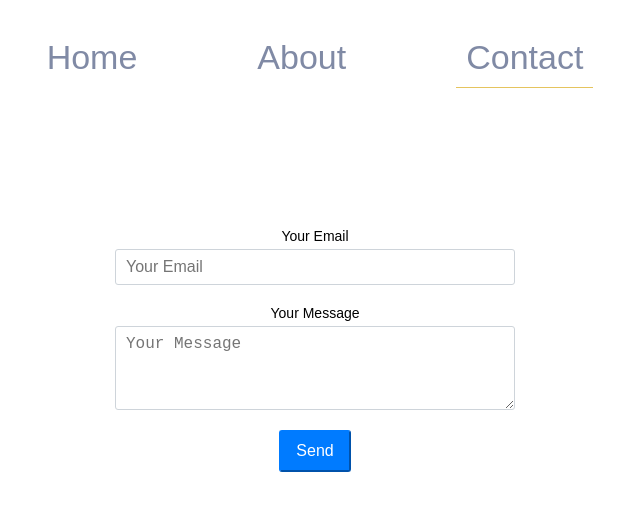
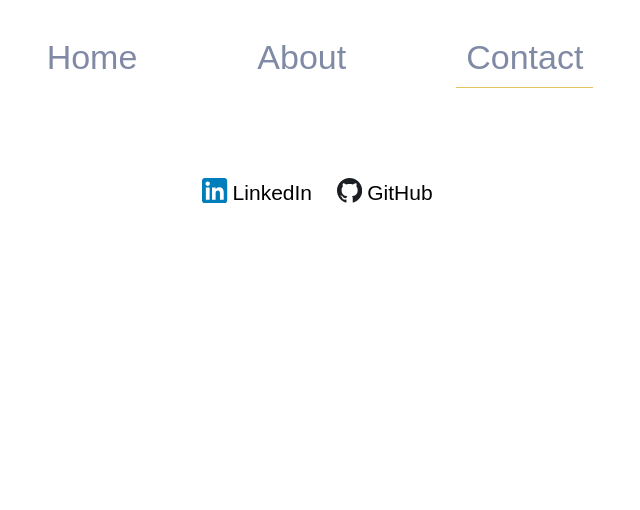
Before and after one commit to ksb86/shanebarnwell.com, a React app: page /contact in a window 1280 px wide. Shown: the top 510 px of the page, without its empty margins (325-965 px from the left). Built offline with nearby package versions, Linux system fonts and the light colour scheme; the HTML template or start-up script is replaced by a standard one.

Commit message:
comment out form add socials

```diff
--- a/src/Template.js
+++ b/src/Template.js
@@ -14,7 +14,7 @@
       <link href="/favicon.ico" rel="icon" type="image/x-icon" />
       <link rel="stylesheet" href="${cssPath}">
       <script src="${jsPath}" defer></script>
-      <script src="https://www.google.com/recaptcha/api.js?render=6LcNzugUAAAAAJwPesYxSIz6nhDdtJ0uVXJW-r7x"></script>
+      <!-- script src="https://www.google.com/recaptcha/api.js?render=6LcNzugUAAAAAJwPesYxSIz6nhDdtJ0uVXJW-r7x"></script -->
       <!-- Google tag (gtag.js) -->
       <script async src="https://www.googletagmanager.com/gtag/js?id=G-CG5LHC8BRL"></script>
       <script>
--- a/src/less/contact.less
+++ b/src/less/contact.less
@@ -1,4 +1,27 @@
 .page-contact {
+    .social {
+        margin-top: 5rem;
+        display: flex;
+        text-align: center;
+        justify-content: center;
+        a {
+            display: flex;
+            align-items: center;
+            justify-content: center;
+            padding: 0 10px;
+            font-size: 1.5rem;
+            text-decoration: none;
+            color: black;
+            &:hover {
+                transform: scale(1.03);
+            }
+            .social-logo {
+                padding: 0 5px 5px;
+                height: 1.8rem;
+                width: 1.8rem;
+            }
+        }
+    }
     .contact-form {
         max-width: 400px;
         margin: auto;
--- a/src/shared/Contact.js
+++ b/src/shared/Contact.js
@@ -1,82 +1,92 @@
 import React, { Component } from 'react';
-import fetch from 'isomorphic-fetch';
+// import fetch from 'isomorphic-fetch';
 
 class Contact extends Component {
-    constructor(props) {
-        super(props);
+    // constructor(props) {
+    //     super(props);
 
-        this.state = {
-            message: '',
-            formDisabled: false
-        };
-    }
+    //     this.state = {
+    //         message: '',
+    //         formDisabled: false
+    //     };
+    // }
     componentDidMount() {
         document.body.className = 'page-contact';
     }
 
-    handleContactSubmit = async e => {
-        e.preventDefault();
-        const email = document.getElementById('emailInput').value;
-        const message = document.getElementById('messageInput').value;
-        if (email.trim().length < 1 || message.trim().length < 1) {
-            alert('Email and message required');
-            return false;
-        }
-        this.setState({
-            ...this.state,
-            formDisabled: true
-        });
+    // handleContactSubmit = async e => {
+    //     e.preventDefault();
+    //     const email = document.getElementById('emailInput').value;
+    //     const message = document.getElementById('messageInput').value;
+    //     if (email.trim().length < 1 || message.trim().length < 1) {
+    //         alert('Email and message required');
+    //         return false;
+    //     }
+    //     this.setState({
+    //         ...this.state,
+    //         formDisabled: true
+    //     });
 
-        const token = await new Promise((res, rej) => {
-            grecaptcha.ready(function() {
-                grecaptcha.execute('6LcNzugUAAAAAJwPesYxSIz6nhDdtJ0uVXJW-r7x', {action: 'contact'}).then(function(token) {
-                   res(token);
-                });
-            });
-        });
+    //     const token = await new Promise((res, rej) => {
+    //         grecaptcha.ready(function() {
+    //             grecaptcha.execute('6LcNzugUAAAAAJwPesYxSIz6nhDdtJ0uVXJW-r7x', {action: 'contact'}).then(function(token) {
+    //                res(token);
+    //             });
+    //         });
+    //     });
 
-        fetch('/contact', {
-            method: 'POST',
-            headers: {
-                'Content-Type': 'application/json;charset=UTF-8'
-            },
-            body: JSON.stringify({email, message, js: true, token})
-        }).then((data) => {
-            if(data.ok) {
-                return data.json();
-            }
-            throw new Error('Network response was not ok.');
-        }).then(response => {
-            if (response.sent) {
-                this.setState({
-                    ...this.state,
-                    message: 'Thanks for your message!'
-                });
+    //     fetch('/contact', {
+    //         method: 'POST',
+    //         headers: {
+    //             'Content-Type': 'application/json;charset=UTF-8'
+    //         },
+    //         body: JSON.stringify({email, message, js: true, token})
+    //     }).then((data) => {
+    //         if(data.ok) {
+    //             return data.json();
+    //         }
+    //         throw new Error('Network response was not ok.');
+    //     }).then(response => {
+    //         if (response.sent) {
+    //             this.setState({
+    //                 ...this.state,
+    //                 message: 'Thanks for your message!'
+    //             });
 
-                return;
-            }
-            this.setState({
-                ...this.state,
-                message: 'Your message wasn\'t sent, please try again',
-                formDisabled: false
-            });
+    //             return;
+    //         }
+    //         this.setState({
+    //             ...this.state,
+    //             message: 'Your message wasn\'t sent, please try again',
+    //             formDisabled: false
+    //         });
 
-            return;
-        }).catch((error) => {
-            console.log('error: ', error);
+    //         return;
+    //     }).catch((error) => {
+    //         console.log('error: ', error);
 
-            this.setState({
-                ...this.state,
-                message: 'Your message wasn\'t sent, please try again',
-                formDisabled: false
-            });
-        });
-    };
+    //         this.setState({
+    //             ...this.state,
+    //             message: 'Your message wasn\'t sent, please try again',
+    //             formDisabled: false
+    //         });
+    //     });
+    // };
 
     render() {
         return (
             <div className="content">
-                <form className="contact-form" onSubmit={this.handleContactSubmit} action="/contact" method="post">
+                <div className="social">
+                    <a href="https://www.linkedin.com/in/shane-barnwell/" target='_blank' rel="noopener noreferrer">
+                        <svg className="social-logo" height="72" viewBox="0 0 72 72" width="72" xmlns="http://www.w3.org/2000/svg"><g fill="none" fillRule="evenodd"><path d="M8,72 L64,72 C68.418278,72 72,68.418278 72,64 L72,8 C72,3.581722 68.418278,-8.11624501e-16 64,0 L8,0 C3.581722,8.11624501e-16 -5.41083001e-16,3.581722 0,8 L0,64 C5.41083001e-16,68.418278 3.581722,72 8,72 Z" fill="#007EBB"/><path d="M62,62 L51.315625,62 L51.315625,43.8021149 C51.315625,38.8127542 49.4197917,36.0245323 45.4707031,36.0245323 C41.1746094,36.0245323 38.9300781,38.9261103 38.9300781,43.8021149 L38.9300781,62 L28.6333333,62 L28.6333333,27.3333333 L38.9300781,27.3333333 L38.9300781,32.0029283 C38.9300781,32.0029283 42.0260417,26.2742151 49.3825521,26.2742151 C56.7356771,26.2742151 62,30.7644705 62,40.051212 L62,62 Z M16.349349,22.7940133 C12.8420573,22.7940133 10,19.9296567 10,16.3970067 C10,12.8643566 12.8420573,10 16.349349,10 C19.8566406,10 22.6970052,12.8643566 22.6970052,16.3970067 C22.6970052,19.9296567 19.8566406,22.7940133 16.349349,22.7940133 Z M11.0325521,62 L21.769401,62 L21.769401,27.3333333 L11.0325521,27.3333333 L11.0325521,62 Z" fill="#FFF"/></g></svg>
+                        <span>LinkedIn</span>
+                    </a>
+                    <a href="https://github.com/ksb86" target='_blank' rel="noopener noreferrer">
+                        <svg className="social-logo"  width="1024" height="1024" viewBox="0 0 1024 1024" fill="none" xmlns="http://www.w3.org/2000/svg"><path fill-rule="evenodd" clip-rule="evenodd" d="M8 0C3.58 0 0 3.58 0 8C0 11.54 2.29 14.53 5.47 15.59C5.87 15.66 6.02 15.42 6.02 15.21C6.02 15.02 6.01 14.39 6.01 13.72C4 14.09 3.48 13.23 3.32 12.78C3.23 12.55 2.84 11.84 2.5 11.65C2.22 11.5 1.82 11.13 2.49 11.12C3.12 11.11 3.57 11.7 3.72 11.94C4.44 13.15 5.59 12.81 6.05 12.6C6.12 12.08 6.33 11.73 6.56 11.53C4.78 11.33 2.92 10.64 2.92 7.58C2.92 6.71 3.23 5.99 3.74 5.43C3.66 5.23 3.38 4.41 3.82 3.31C3.82 3.31 4.49 3.1 6.02 4.13C6.66 3.95 7.34 3.86 8.02 3.86C8.7 3.86 9.38 3.95 10.02 4.13C11.55 3.09 12.22 3.31 12.22 3.31C12.66 4.41 12.38 5.23 12.3 5.43C12.81 5.99 13.12 6.7 13.12 7.58C13.12 10.65 11.25 11.33 9.47 11.53C9.76 11.78 10.01 12.26 10.01 13.01C10.01 14.08 10 14.94 10 15.21C10 15.42 10.15 15.67 10.55 15.59C13.71 14.53 16 11.53 16 8C16 3.58 12.42 0 8 0Z" transform="scale(64)" fill="#1B1F23"/></svg>
+                        <span>GitHub</span>
+                    </a>
+                </div>
+                {/* <form className="contact-form" onSubmit={this.handleContactSubmit} action="/contact" method="post">
                     <div className="form-group">
                         <span className="form-message">{this.state.message}</span>
                     </div>
@@ -89,7 +99,7 @@
                         <textarea disabled={this.state.formDisabled} className="form-control" id="messageInput" rows="3" placeholder="Your Message" name="message" />
                     </div>
                     <button disabled={this.state.formDisabled} type="submit" className="contact-btn">Send</button>
-                </form>
+                </form> */}
             </div>
         );
     };
```
